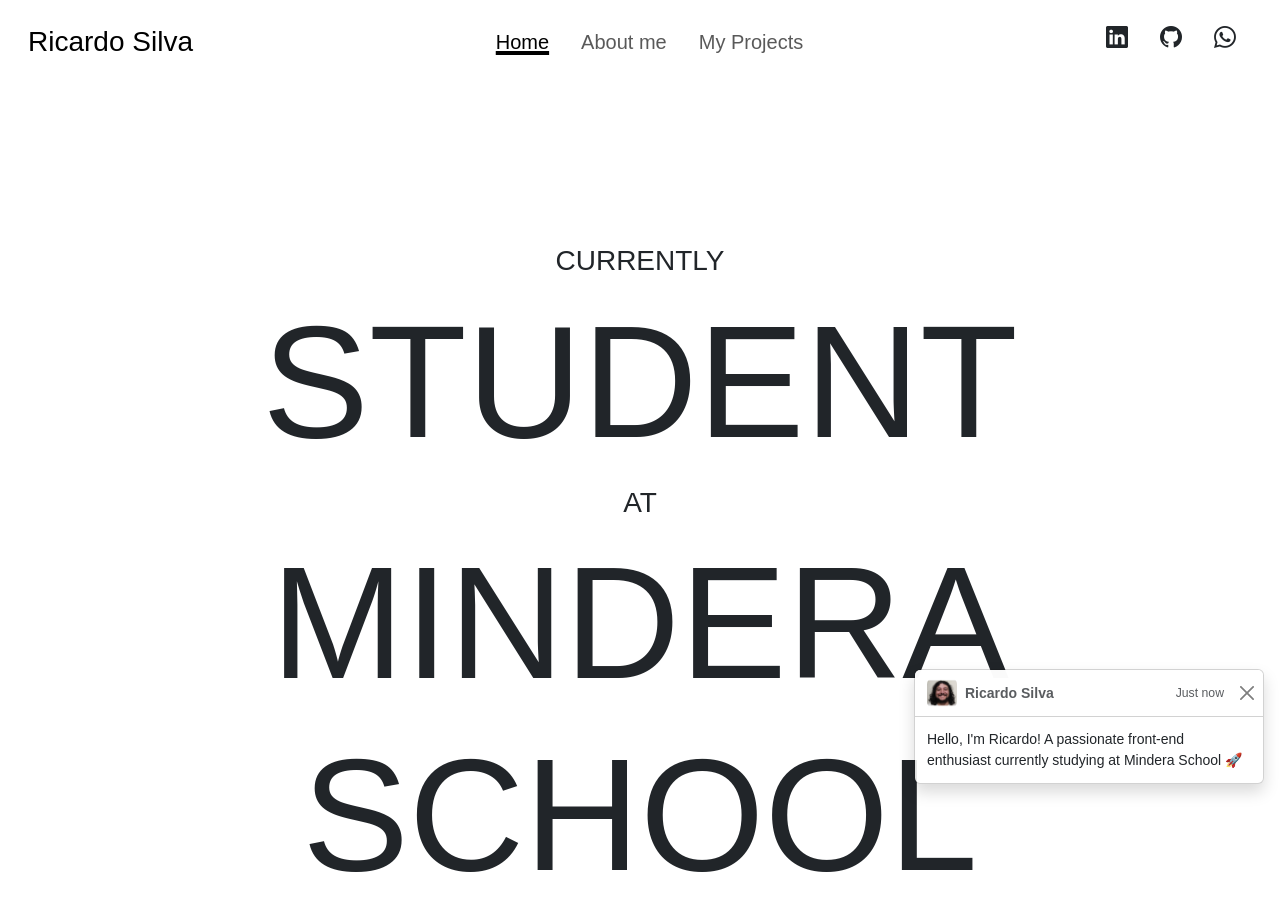
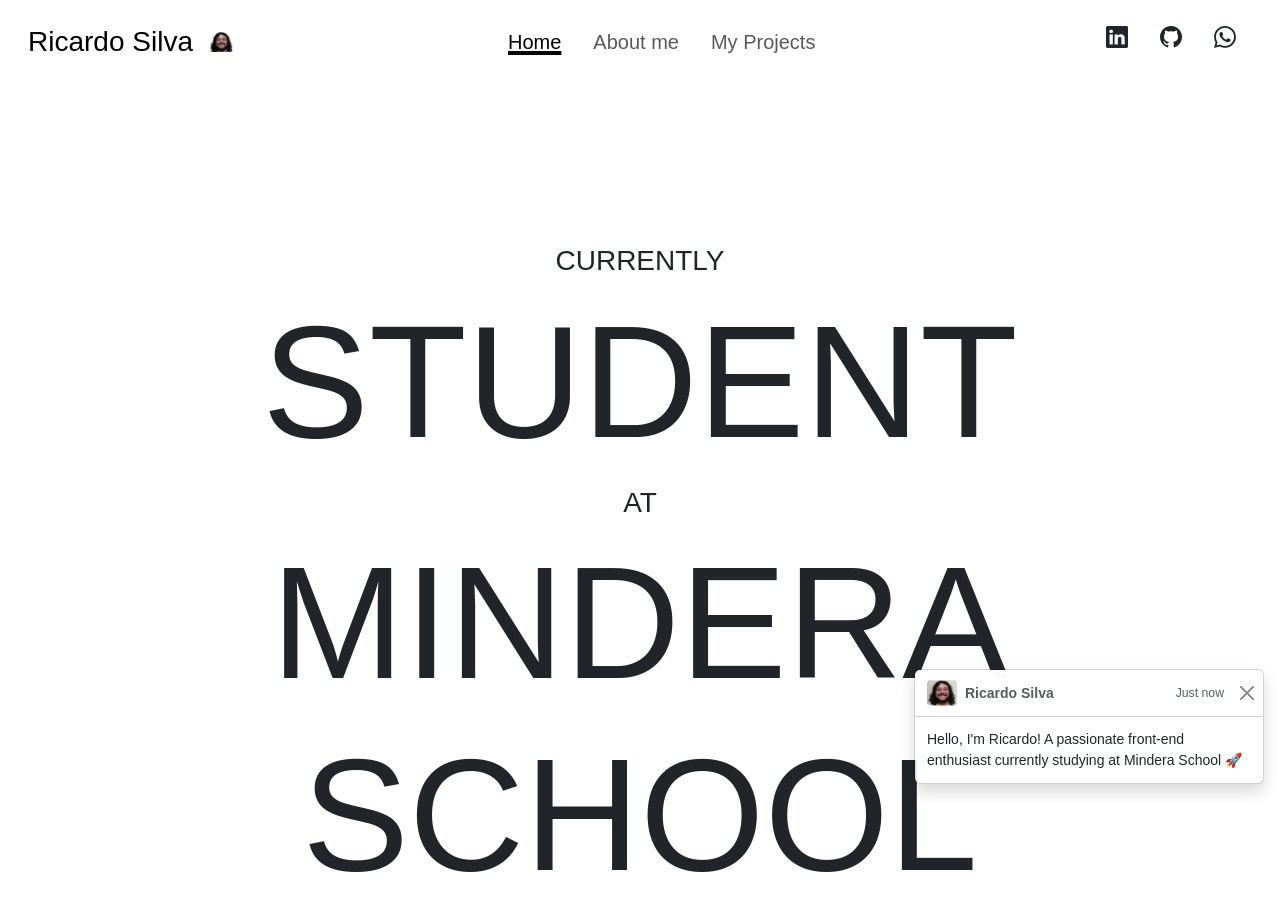
Before and after one commit to rickymoz/Portfolio, a website: page index.html in a window 1280 px wide. Shown: the top 914 px of the page. Drawn offline with nearby package versions, Linux system fonts and the light colour scheme; some packages are replaced by stand-ins of ours; a script that the page names is missing; a web font is replaced by a local one.

Commit message:
added a avatar profile picture to navbar

```diff
--- a/index.html
+++ b/index.html
@@ -22,6 +22,7 @@
     <nav class="navbar navbar-expand-lg navbar-light p-3">
       <div class="container-fluid">
         <a class="navbar-brand" href="#">Ricardo Silva</a>
+        <img src="resources/img/ricardo-jesus.png" />
         <button
           class="navbar-toggler"
           type="button"
--- a/styles/style.scss
+++ b/styles/style.scss
@@ -5,6 +5,11 @@
 
 * {
   font-family: "Anta", sans-serif;
+}
+
+.container-fluid img {
+  width: 2%;
+  height: 2%;
 }
 
 .navbar-brand {
```
Also changed, not shown: styles/style.css.
